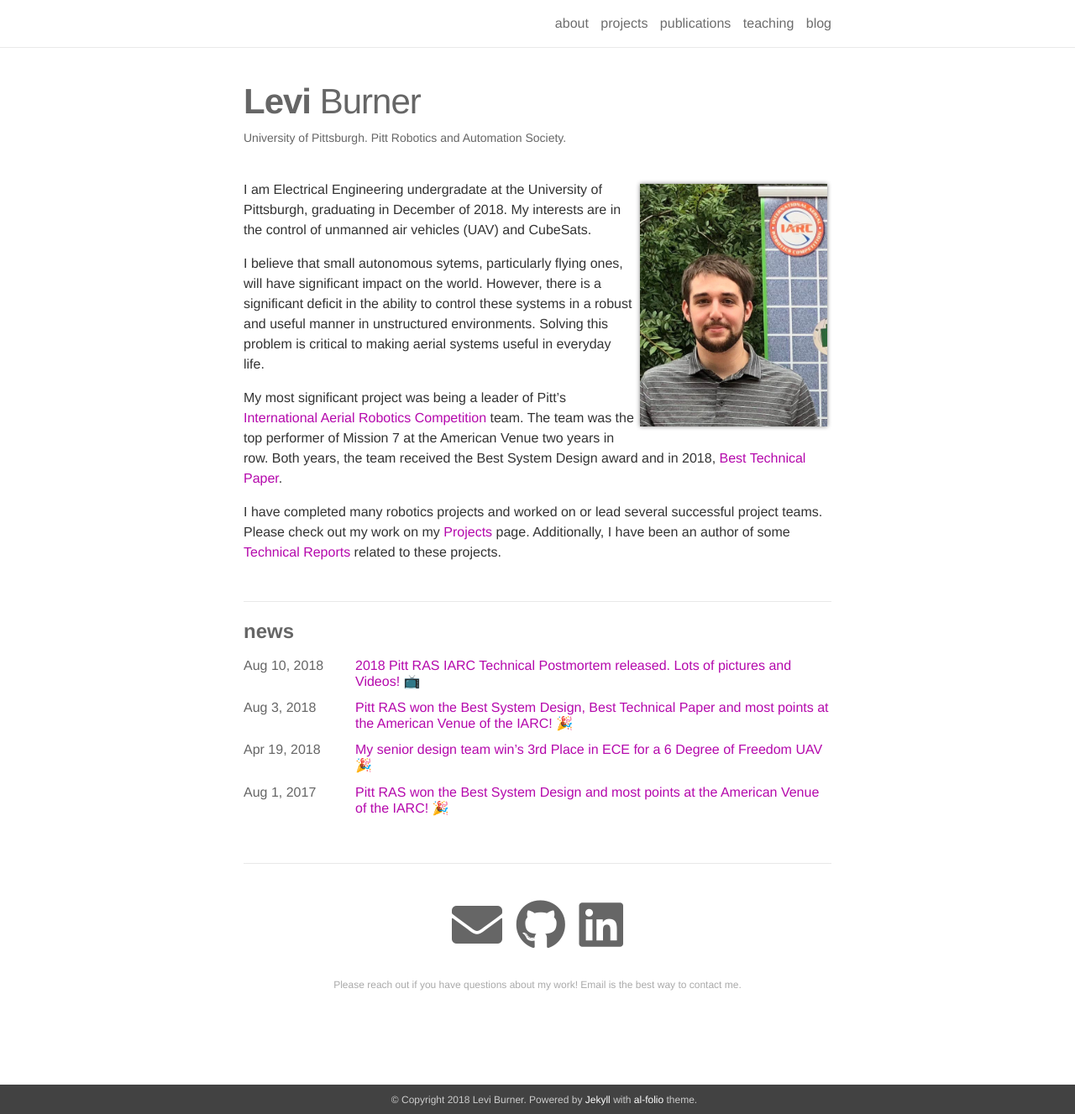
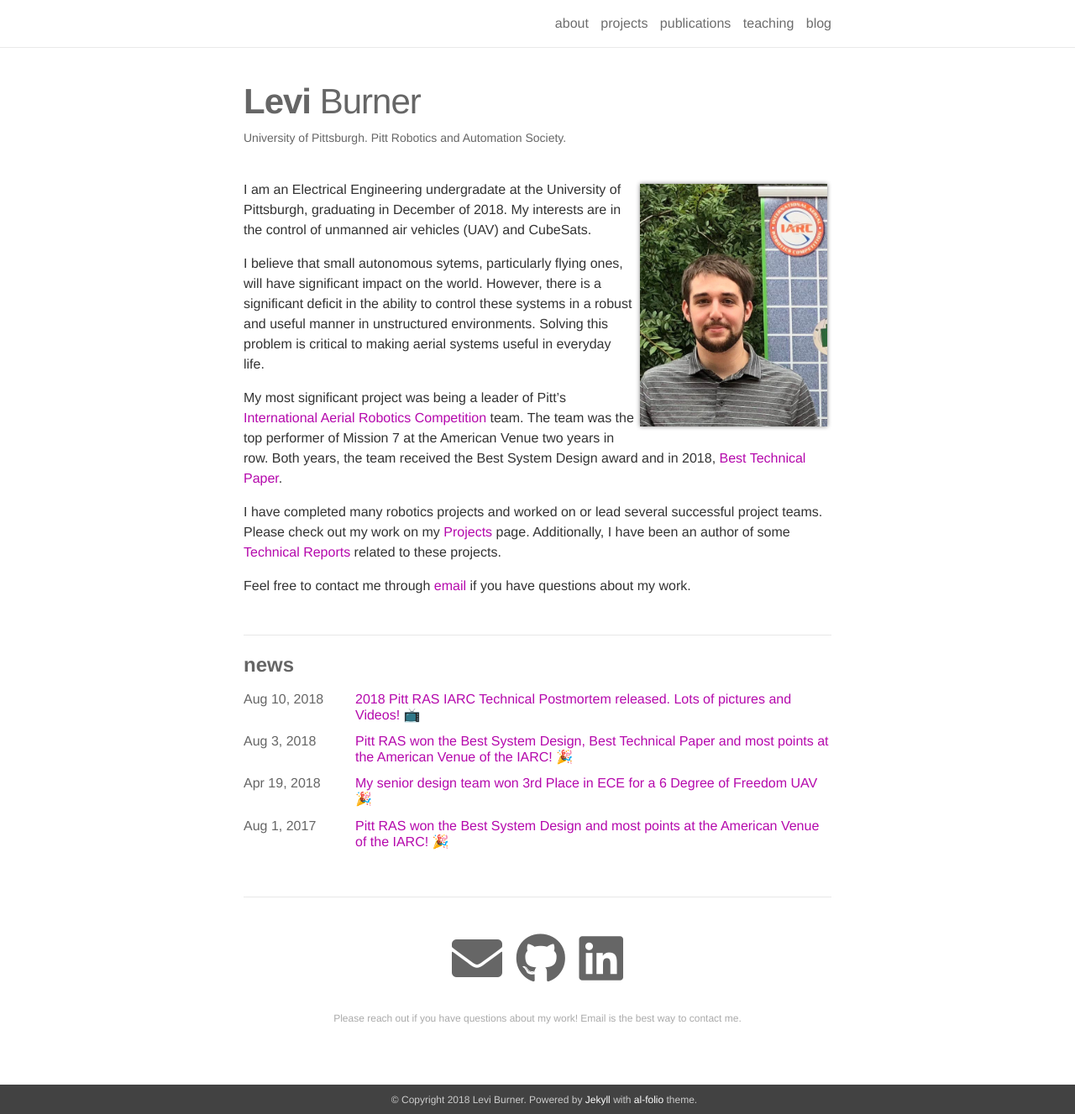
Before and after one commit to aftersomemath/aftersomemath.github.io, a Jekyll site: the page built from _pages/about.md, in a window 1280 px wide and 1327 px high. Shown: the whole window at 84% size. Built offline with Jekyll 4.4.1, drawn with Linux system fonts in a browser that asks for light colours; nearby versions of some CDN libraries; emoji names are drawn with the system emoji font.

Commit message:
Small fixes

```diff
--- a/_pages/about.md
+++ b/_pages/about.md
@@ -17,10 +17,12 @@ news: true
 social: true
 ---
 
-I am Electrical Engineering undergradate at the University of Pittsburgh, graduating in December of 2018. My interests are in the control of unmanned air vehicles (UAV) and CubeSats.
+I am an Electrical Engineering undergradate at the University of Pittsburgh, graduating in December of 2018. My interests are in the control of unmanned air vehicles (UAV) and CubeSats.
 
 I believe that small autonomous sytems, particularly flying ones, will have significant impact on the world. However, there is a significant deficit in the ability to control these systems in a robust and useful manner in unstructured environments. Solving this problem is critical to making aerial systems useful in everyday life.
 
 My most significant project was being a leader of Pitt's <a href="http://www.aerialroboticscompetition.org">International Aerial Robotics Competition</a> team. The team was the top performer of Mission 7 at the American Venue two years in row. Both years, the team received the Best System Design award and in 2018, <a href="http://pittras.org/assets/misc/iarc-technical-paper-2018.pdf">Best Technical Paper</a>.
 
 I have completed many robotics projects and worked on or lead several successful project teams. Please check out my work on my <a href="projects/">Projects</a> page. Additionally, I have been an author of some <a href="publications/">Technical Reports</a> related to these projects.
+
+Feel free to contact me through <a href="mailto:lsb27@pitt.edu">email</a> if you have questions about my work.
```
Also changed, not shown: _news/announcement_2.md (+1 -1 lines), _pages/teaching.md (+1 -1 lines).
